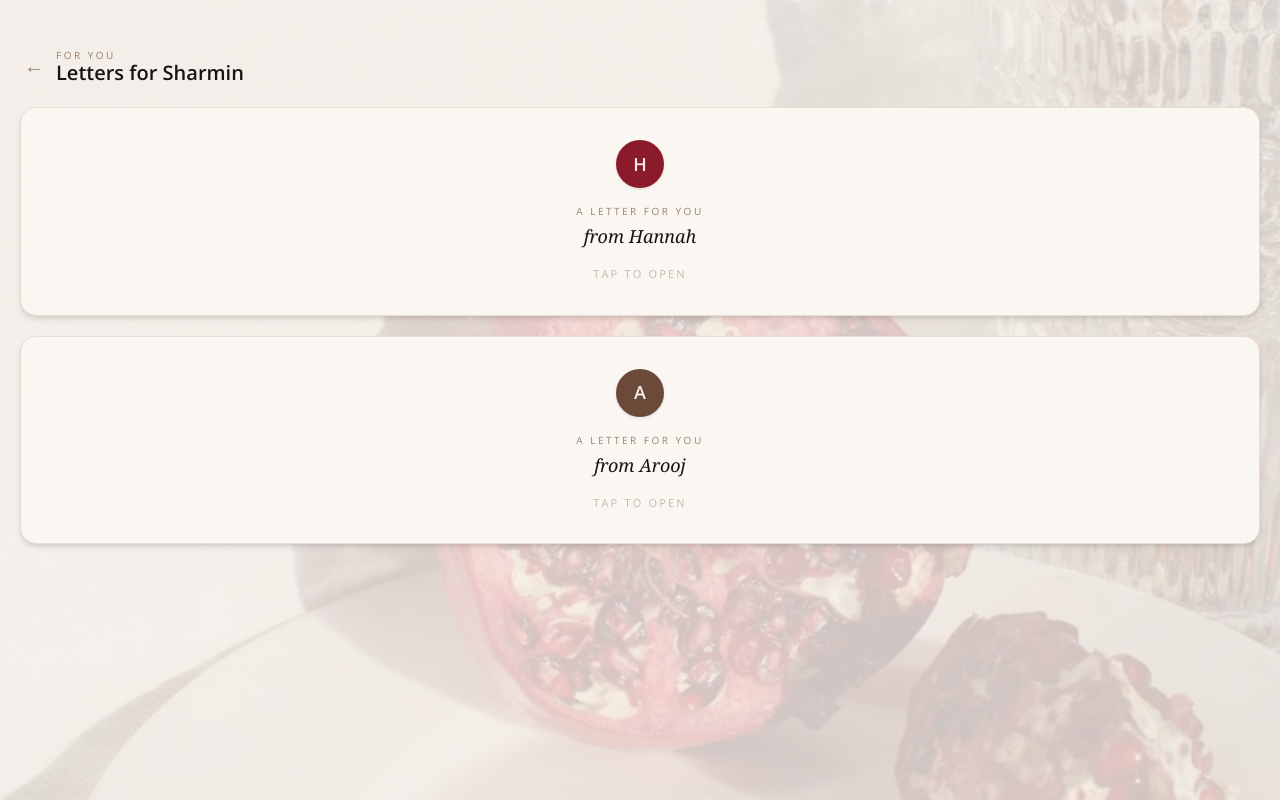
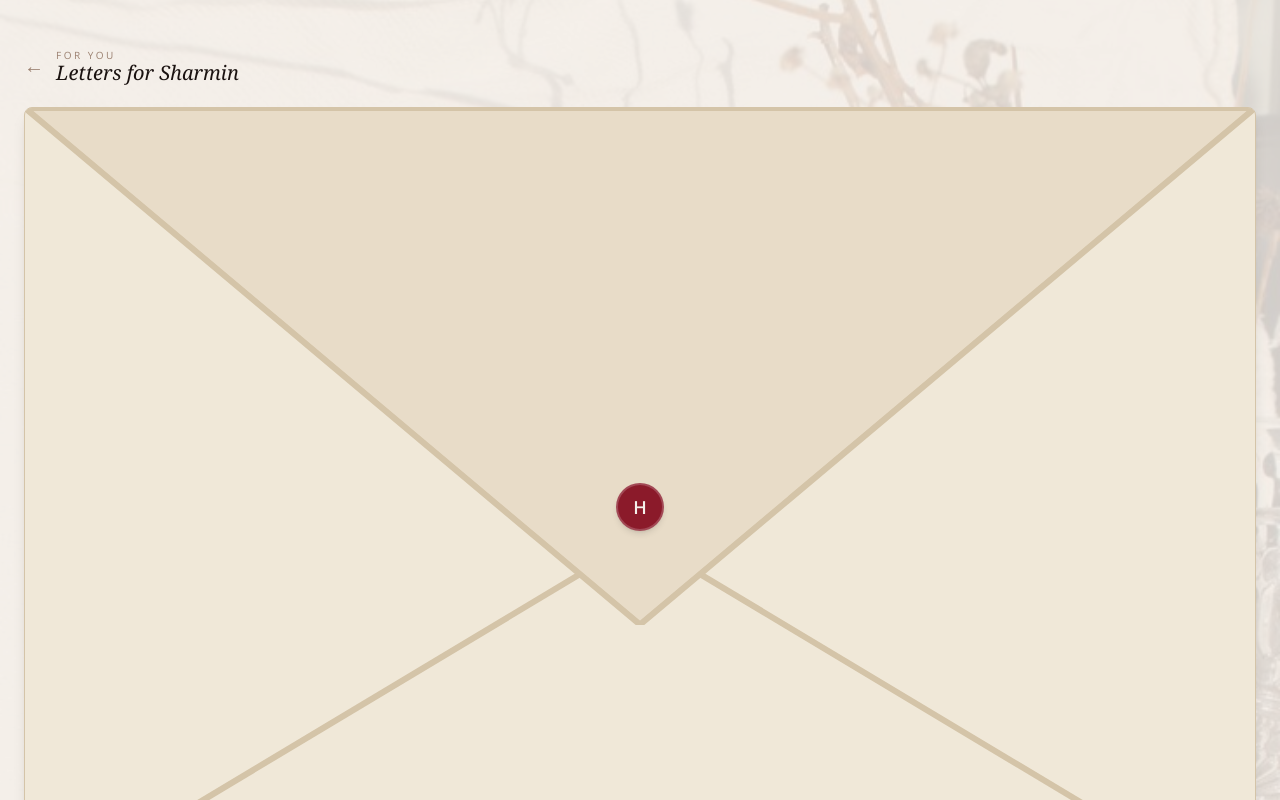
Before and after one commit to aroojsarchive-cloud/Romman, a Next.js app: page /cards in a window 1280 px wide. Shown: the top 800 px of the page. Built offline with nearby package versions, Linux system fonts and the light colour scheme.

Commit message:
Redesign cards as real envelopes with flap animation and open card reveal

```diff
--- a/src/app/cards/page.tsx
+++ b/src/app/cards/page.tsx
@@ -19,6 +19,7 @@ May our friendship continue to strengthen. May Allah SWT protect you always and
 
 Too many more memories together in this life and the next, happy 25th x`,
     sign: "Love,\nHannah / Hani / Trex",
+    arabic: null,
   },
   {
     from: "Arooj",
@@ -33,44 +34,74 @@ I never knew conversation could heal until I met you. I never knew what leadersh
 Your 25th is special — so you get a mad little web app inspired by pomegranates, built for three, full of memories still to be made — because it all started with a scrapbook and four words that we carry: buy yourself some flowers.
 
 Happy 25th, habibti. Here's to everything that has been and everything yet to come, inshaaAllah.`,
-    sign: "With love,\nArooj\n\nفي الدنيا والآخرة",
+    sign: "With love,\nArooj",
+    arabic: "في الدنيا والآخرة",
   },
 ];
 
-function Card({ card }: { card: typeof cards[0] }) {
-  const [opened, setOpened] = useState(false);
+function Envelope({ card }: { card: typeof cards[0] }) {
+  const [state, setState] = useState<"closed" | "opening" | "open">("closed");
+
+  function handleTap() {
+    if (state === "closed") {
+      setState("opening");
+      setTimeout(() => setState("open"), 600);
+    }
+  }
 
   return (
-    <div className="w-full">
-      {!opened ? (
-        /* Envelope */
-        <button
-          onClick={() => setOpened(true)}
-          className="w-full flex flex-col items-center active:scale-[0.98] transition-transform"
+    <div className="w-full flex flex-col items-center">
+      {state !== "open" ? (
+        <button onClick={handleTap} className="w-full" style={{ perspective: "1000px" }}>
+          {/* Envelope body */}
+          <div className="relative w-full" style={{ paddingTop: "65%" }}>
+            {/* Back of envelope */}
+            <div className="absolute inset-0 rounded-lg shadow-lg overflow-hidden"
+              style={{ background: "#f0e8d8", border: "1px solid #d4c4a8" }}>
+
+              {/* Bottom triangle fold lines */}
+              <svg className="absolute inset-0 w-full h-full" viewBox="0 0 100 65" preserveAspectRatio="none">
+                <line x1="0" y1="65" x2="50" y2="35" stroke="#d4c4a8" strokeWidth="0.5" />
+                <line x1="100" y1="65" x2="50" y2="35" stroke="#d4c4a8" strokeWidth="0.5" />
+                <line x1="0" y1="0" x2="50" y2="35" stroke="#d4c4a8" strokeWidth="0.5" />
+                <line x1="100" y1="0" x2="50" y2="35" stroke="#d4c4a8" strokeWidth="0.5" />
+              </svg>
+
+              {/* Flap */}
+              <div
+                className="absolute top-0 left-0 right-0"
+                style={{
+                  transformOrigin: "top center",
+                  transform: state === "opening" ? "rotateX(-180deg)" : "rotateX(0deg)",
+                  transition: "transform 0.55s ease-in-out",
+                  zIndex: 2,
+                }}
               >
+                <svg viewBox="0 0 100 42" className="w-full" style={{ display: "block" }}>
+                  <polygon points="0,0 100,0 50,42" fill="#e8dcc8" stroke="#d4c4a8" strokeWidth="0.5" />
+                </svg>
+              </div>
+
+              {/* Wax seal */}
+              <div className="absolute inset-0 flex items-center justify-center" style={{ zIndex: 3 }}>
                 <div
-            className="w-full rounded-2xl px-6 py-8 flex flex-col items-center gap-4 shadow-md"
-            style={{ background: "#faf7f2", border: "1px solid #e8ddd0" }}
-          >
-            {/* Wax seal */}
-            <div
-              className="w-12 h-12 rounded-full flex items-center justify-center text-[18px] font-semibold shadow-sm"
-              style={{ background: card.color, color: "#f5f0eb" }}
+                  className="w-12 h-12 rounded-full flex items-center justify-center text-[18px] font-semibold shadow-md"
+                  style={{
+                    background: card.color,
+                    color: "#f5f0eb",
+                    border: "2px solid rgba(255,255,255,0.2)",
+                  }}
                 >
                   {card.initial}
                 </div>
-            <div className="text-center">
-              <p className="text-[10px] uppercase tracking-[0.25em] mb-1" style={{ color: "#9b8070" }}>
-                a letter for you
-              </p>
-              <p
-                className="text-[18px]"
-                style={{ color: "#1a1210", fontFamily: "Georgia, serif", fontStyle: "italic" }}
-              >
-                from {card.from}
-              </p>
               </div>
-            <p className="text-[11px] uppercase tracking-[0.2em]" style={{ color: "#c4b8a8" }}>
+            </div>
+          </div>
+
+          {/* Label */}
+          <div className="mt-3 text-center">
+            <p className="text-[10px] uppercase tracking-[0.25em]" style={{ color: "#9b8070" }}>from {card.from}</p>
+            <p className="text-[12px] mt-1" style={{ color: "#c4b8a8", fontStyle: "italic", fontFamily: "Georgia, serif" }}>
               tap to open
             </p>
           </div>
@@ -78,32 +109,63 @@ function Card({ card }: { card: typeof cards[0] }) {
       ) : (
         /* Open card */
         <div
-          className="w-full rounded-2xl px-6 py-8 shadow-md"
-          style={{ background: "#faf7f2", border: "1px solid #e8ddd0" }}
+          className="w-full rounded-2xl shadow-lg overflow-hidden"
+          style={{
+            background: "#faf6f0",
+            border: "1px solid #e0d4c0",
+            animation: "slideUp 0.4s ease-out",
+          }}
         >
+          {/* Card header stripe */}
+          <div className="h-1.5 w-full" style={{ background: card.color }} />
+
+          <div className="px-7 py-8">
+            {/* Seal */}
             <div
-            className="w-8 h-8 rounded-full flex items-center justify-center text-[13px] font-semibold mb-6"
+              className="w-8 h-8 rounded-full flex items-center justify-center text-[12px] font-semibold mb-6"
               style={{ background: card.color, color: "#f5f0eb" }}
             >
               {card.initial}
             </div>
+
             {card.message.split("\n\n").map((para, i) => (
               <p
                 key={i}
-              className="text-[15px] leading-[1.85] mb-4"
+                className="text-[15px] leading-[1.9] mb-5"
                 style={{ color: "#2a1810", fontFamily: "Georgia, serif", fontStyle: "italic" }}
               >
                 {para}
               </p>
             ))}
+
+            {/* Divider */}
+            <div className="my-6" style={{ borderTop: "1px solid #e0d4c0" }} />
+
             <p
-            className="text-[15px] leading-relaxed mt-6 whitespace-pre-line"
+              className="text-[15px] leading-relaxed whitespace-pre-line"
               style={{ color: "#2a1810", fontFamily: "Georgia, serif", fontStyle: "italic" }}
             >
               {card.sign}
             </p>
+
+            {card.arabic && (
+              <p
+                className="text-[18px] mt-4 text-right"
+                style={{ color: card.color, fontFamily: "Georgia, serif", direction: "rtl" }}
+              >
+                {card.arabic}
+              </p>
+            )}
+          </div>
         </div>
       )}
+
+      <style>{`
+        @keyframes slideUp {
+          from { opacity: 0; transform: translateY(20px); }
+          to { opacity: 1; transform: translateY(0); }
+        }
+      `}</style>
     </div>
   );
 }
@@ -118,19 +180,24 @@ export default function Cards() {
         className="object-cover object-center"
         priority
       />
-      <div className="absolute inset-0" style={{ background: "rgba(245,240,236,0.82)" }} />
+      <div className="absolute inset-0" style={{ background: "rgba(245,240,236,0.85)" }} />
 
       <header className="relative z-10 flex items-center gap-3 px-6 pt-12 pb-6">
         <Link href="/home" className="text-[20px]" style={{ color: "#9b8070" }}>←</Link>
         <div>
           <p className="text-[10px] uppercase tracking-[0.25em]" style={{ color: "#9b8070" }}>for you</p>
-          <h1 className="text-[20px] leading-none font-semibold" style={{ color: "#1a1210" }}>Letters for Sharmin</h1>
+          <h1
+            className="text-[20px] leading-none"
+            style={{ color: "#1a1210", fontFamily: "Georgia, serif", fontStyle: "italic", fontWeight: 400 }}
+          >
+            Letters for Sharmin
+          </h1>
         </div>
       </header>
 
-      <div className="relative z-10 flex flex-col gap-5 px-5">
+      <div className="relative z-10 flex flex-col gap-8 px-6">
         {cards.map((card) => (
-          <Card key={card.from} card={card} />
+          <Envelope key={card.from} card={card} />
         ))}
       </div>
     </div>
```
Lines whose indentation alone changed are shown as unchanged.
